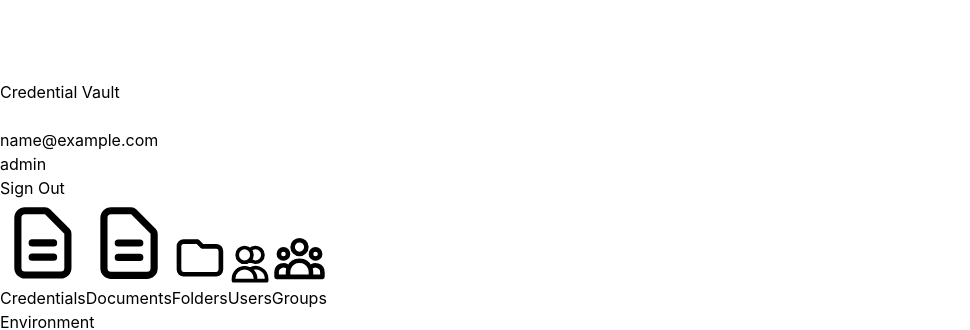
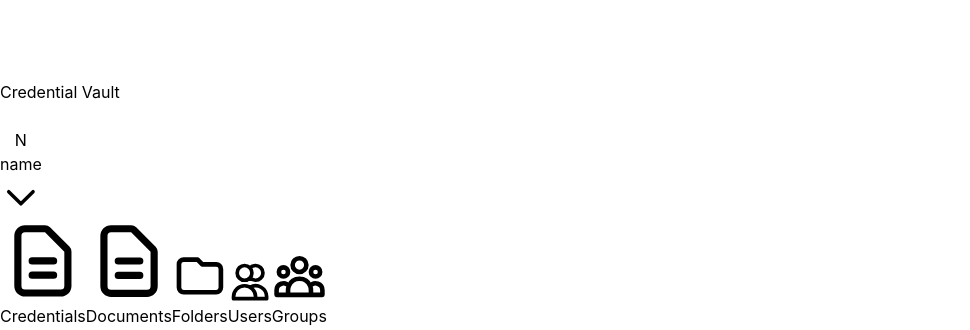
Before and after one commit to yoloxsta/credentials-store-project, a React (Vite) app in the folder frontend/: page /dashboard in a window 1280 px wide. Shown: the part 1200-1530 px from the top of the page, without its empty margins (0-970 px from the left). Built offline with nearby package versions, Linux system fonts and the light colour scheme; no server answers; sample sign-in values are in the browser's storage.

Commit message:
add:avater

```diff
--- a/frontend/src/pages/Dashboard.jsx
+++ b/frontend/src/pages/Dashboard.jsx
@@ -23,6 +23,7 @@ const Dashboard = () => {
   const [activeTab, setActiveTab] = useState('credentials')
   const [toast, setToast] = useState(null)
   const [showChangePassword, setShowChangePassword] = useState(false)
+  const [showProfileMenu, setShowProfileMenu] = useState(false)
 
   const showToast = (message, type = 'success') => {
     setToast({ message, type })
@@ -132,44 +133,117 @@ const Dashboard = () => {
                   </svg>
                 )}
               </button>
-              <div className="text-right">
-                <p className={`text-sm font-medium ${isDark ? 'text-white' : 'text-gray-900'}`}>{user?.email}</p>
-                <div className="flex items-center justify-end space-x-2">
-                  <span className={`inline-flex items-center px-2 py-0.5 rounded text-xs font-medium ${
-                    isDark ? 'bg-blue-900 text-blue-200' : 'bg-blue-100 text-blue-800'
+
+              {/* Profile Dropdown */}
+              <div className="relative">
+                <button
+                  onClick={() => setShowProfileMenu(!showProfileMenu)}
+                  className={`flex items-center space-x-2 px-3 py-2 rounded-xl border transition-all duration-200 ${
+                    isDark
+                      ? 'bg-gray-800 border-gray-700 hover:border-gray-600'
+                      : 'bg-white border-gray-200 hover:border-gray-300 shadow-sm'
+                  }`}
+                >
+                  {/* Avatar */}
+                  <div className="w-9 h-9 bg-gradient-to-br from-blue-500 to-purple-600 rounded-full flex items-center justify-center flex-shrink-0">
+                    <span className="text-white font-bold text-sm">
+                      {user?.email?.charAt(0).toUpperCase()}
+                    </span>
+                  </div>
+
+                  {/* Username only */}
+                  <span className={`text-sm font-medium ${isDark ? 'text-white' : 'text-gray-900'}`}>
+                    {user?.email?.split('@')[0]}
+                  </span>
+
+                  {/* Dropdown Arrow */}
+                  <svg
+                    className={`w-4 h-4 transition-transform duration-200 ${
+                      showProfileMenu ? 'rotate-180' : ''
+                    } ${isDark ? 'text-gray-400' : 'text-gray-500'}`}
+                    fill="none"
+                    stroke="currentColor"
+                    viewBox="0 0 24 24"
+                  >
+                    <path strokeLinecap="round" strokeLinejoin="round" strokeWidth={2} d="M19 9l-7 7-7-7" />
+                  </svg>
+                </button>
+
+                {/* Dropdown Menu */}
+                {showProfileMenu && (
+                  <>
+                    {/* Backdrop to close menu */}
+                    <div
+                      className="fixed inset-0 z-10"
+                      onClick={() => setShowProfileMenu(false)}
+                    />
+
+                    <div className={`absolute right-0 mt-2 w-64 rounded-xl shadow-lg border z-20 ${
+                      isDark
+                        ? 'bg-gray-800 border-gray-700'
+                        : 'bg-white border-gray-200'
+                    }`}>
+                      {/* User Info Header */}
+                      <div className={`px-4 py-3 border-b ${isDark ? 'border-gray-700' : 'border-gray-200'}`}>
+                        <p className={`text-sm font-semibold ${isDark ? 'text-white' : 'text-gray-900'}`}>
+                          {user?.email}
+                        </p>
+                        <div className="flex items-center space-x-2 mt-1">
+                          <span className={`inline-flex items-center px-2 py-0.5 rounded-md text-xs font-medium ${
+                            isDark ? 'bg-blue-900/50 text-blue-200' : 'bg-blue-100 text-blue-700'
                           }`}>
                             {user?.role}
                           </span>
-                  <span className={`inline-flex items-center px-2 py-0.5 rounded text-xs font-medium ${
-                    isDark ? 'bg-purple-900 text-purple-200' : 'bg-purple-100 text-purple-800'
+                          <span className={`inline-flex items-center px-2 py-0.5 rounded-md text-xs font-medium ${
+                            isDark ? 'bg-purple-900/50 text-purple-200' : 'bg-purple-100 text-purple-700'
                           }`}>
                             {user?.user_group}
                           </span>
                         </div>
                       </div>
+
+                      {/* Menu Items */}
+                      <div className="py-2">
                         <button
-                onClick={() => setShowChangePassword(true)}
-                className={`px-3 py-2 rounded-lg transition-colors duration-200 text-sm font-medium ${
+                          onClick={() => {
+                            setShowChangePassword(true)
+                            setShowProfileMenu(false)
+                          }}
+                          className={`w-full px-4 py-2.5 text-left flex items-center space-x-3 transition-colors ${
                             isDark
-                    ? 'bg-gray-700 hover:bg-gray-600 text-white'
-                    : 'bg-gray-100 hover:bg-gray-200 text-gray-700'
+                              ? 'hover:bg-gray-700 text-gray-300'
+                              : 'hover:bg-gray-50 text-gray-700'
                           }`}
-                title="Change Password"
                         >
                           <svg className="w-5 h-5" fill="none" stroke="currentColor" viewBox="0 0 24 24">
                             <path strokeLinecap="round" strokeLinejoin="round" strokeWidth={2} d="M15 7a2 2 0 012 2m4 0a6 6 0 01-7.743 5.743L11 17H9v2H7v2H4a1 1 0 01-1-1v-2.586a1 1 0 01.293-.707l5.964-5.964A6 6 0 1121 9z" />
                           </svg>
+                          <span className="text-sm font-medium">Change Password</span>
                         </button>
+
+                        <div className={`my-1 border-t ${isDark ? 'border-gray-700' : 'border-gray-200'}`} />
+
                         <button
-                onClick={logout}
-                className={`px-4 py-2 rounded-lg transition-colors duration-200 text-sm font-medium border ${
+                          onClick={() => {
+                            logout()
+                            setShowProfileMenu(false)
+                          }}
+                          className={`w-full px-4 py-2.5 text-left flex items-center space-x-3 transition-colors ${
                             isDark
-                    ? 'bg-gray-700 hover:bg-gray-600 text-white border-gray-600'
-                    : 'bg-gray-100 hover:bg-gray-200 text-gray-700 border-gray-300'
+                              ? 'hover:bg-red-900/30 text-red-300'
+                              : 'hover:bg-red-50 text-red-600'
                           }`}
                         >
-                Sign Out
+                          <svg className="w-5 h-5" fill="none" stroke="currentColor" viewBox="0 0 24 24">
+                            <path strokeLinecap="round" strokeLinejoin="round" strokeWidth={2} d="M17 16l4-4m0 0l-4-4m4 4H7m6 4v1a3 3 0 01-3 3H6a3 3 0 01-3-3V7a3 3 0 013-3h4a3 3 0 013 3v1" />
+                          </svg>
+                          <span className="text-sm font-medium">Sign Out</span>
                         </button>
+                      </div>
+                    </div>
+                  </>
+                )}
+              </div>
             </div>
           </div>
         </div>
```
Lines whose indentation alone changed are shown as unchanged.
